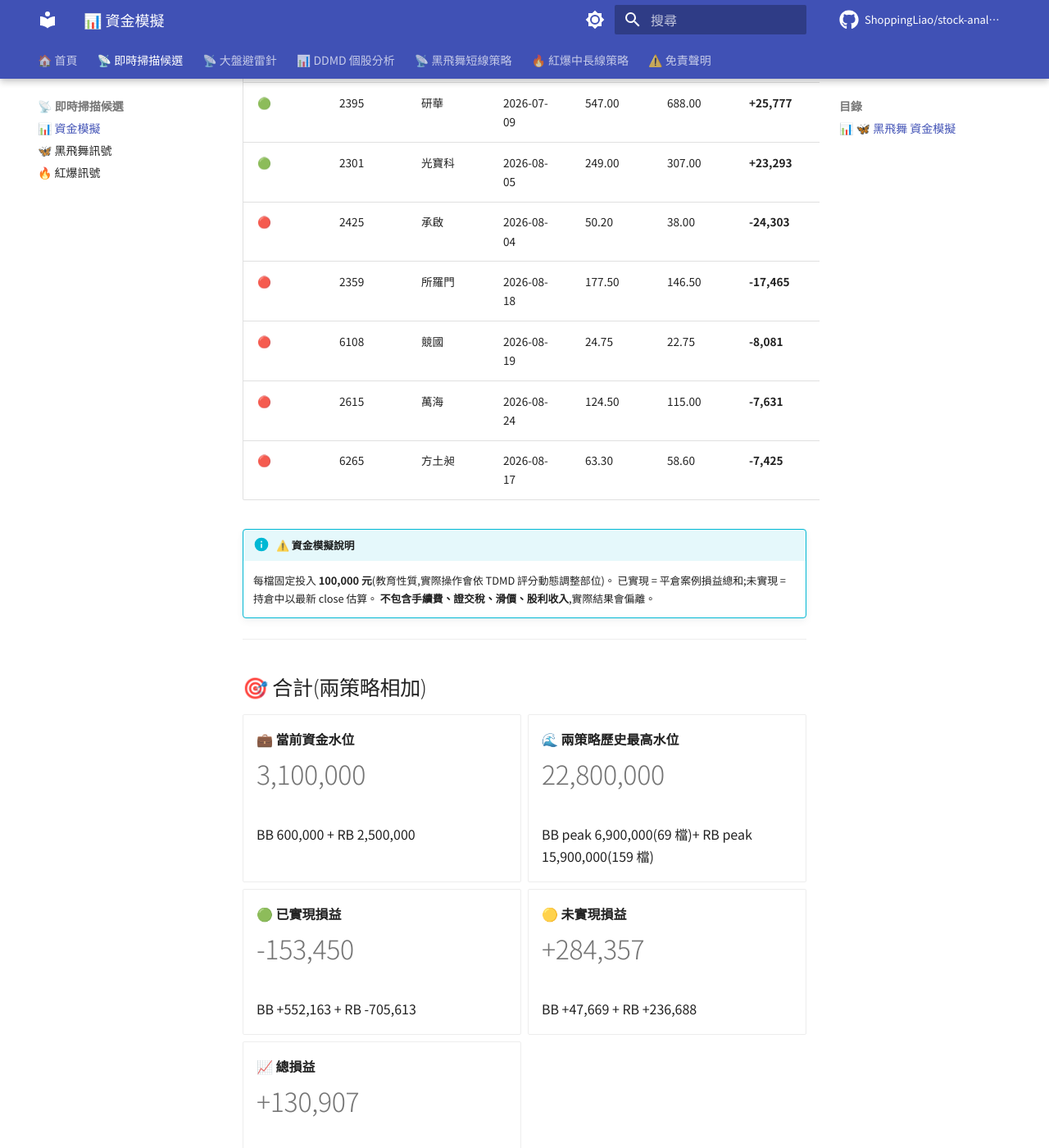
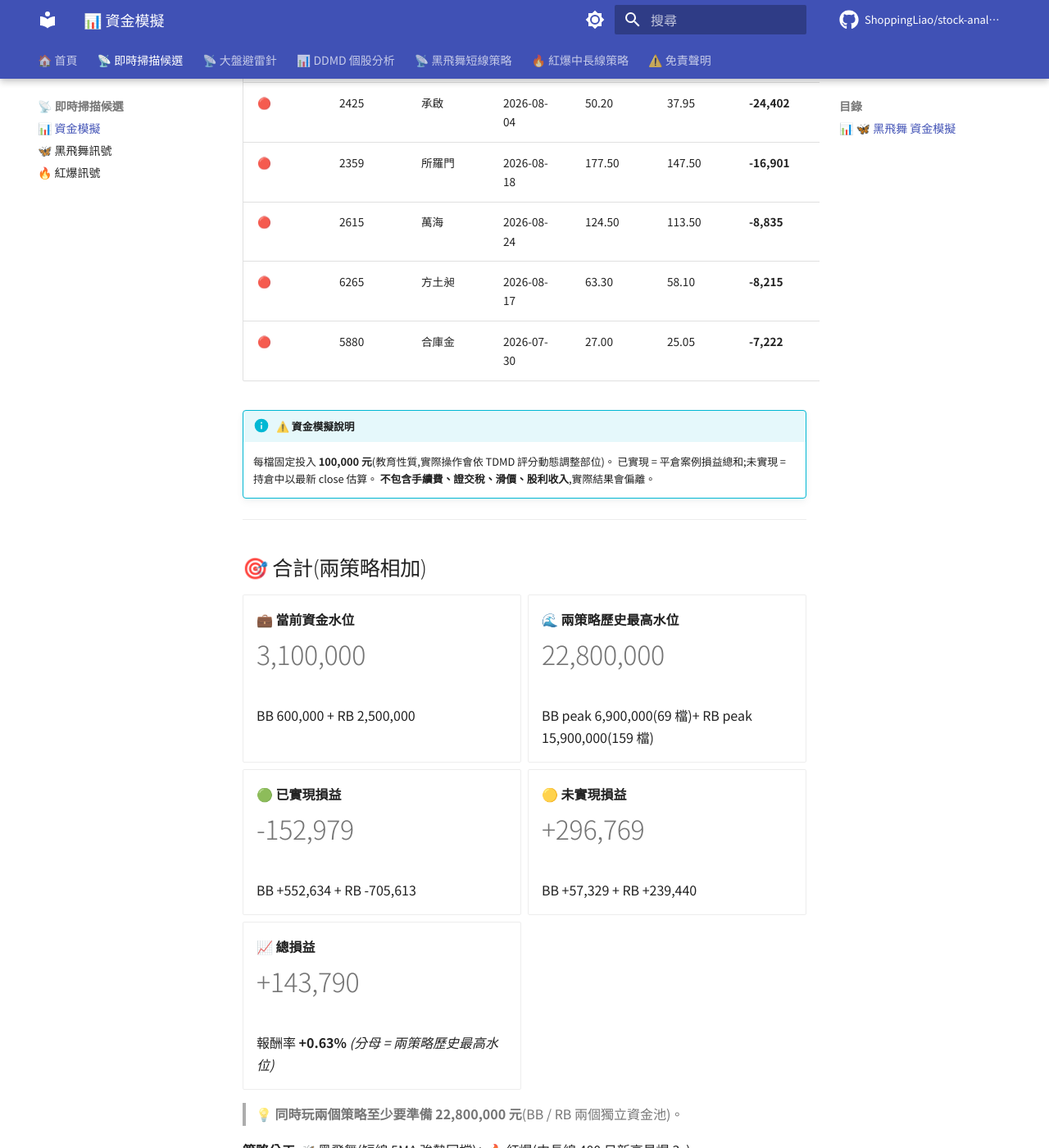
Before and after one commit to ShoppingLiao/stock-analysis-public, an MkDocs documentation site: the page built from docs/signals_capital.md, in a window 1280 px wide and 1400 px high, scrolled down 2979 px. Shown: the whole window at 82% size. Built offline with MkDocs 1.6.1 and Material for MkDocs 9.7.7, drawn with Linux system fonts in a browser that asks for light colours; comment, search, counter and statistics services are not loaded; some of the changed text lies outside the part shown.

Commit message:
docs(signals): update BB + RB + capital (2026-08-27)

```diff
--- a/docs/signals_capital.md
+++ b/docs/signals_capital.md
@@ -29,21 +29,21 @@
 
 -   **🟢 已實現損益**
 
-    # +552,163
+    # +552,634
 
     勝率 31.1% / 312 檔已平倉
 
 -   **🟡 未實現損益**
 
-    # +47,669
+    # +57,329
 
     持倉 6 檔(現價 vs 進場價)
 
 -   **📈 總損益**
 
-    # +599,832
+    # +609,963
 
-    報酬率 **+8.69%** _(分母 = 歷史最高水位 6,900,000)_
+    報酬率 **+8.84%** _(分母 = 歷史最高水位 6,900,000)_
 
 </div>
 
@@ -53,12 +53,10 @@
 
 | 排名 | 代號 | 公司名 | 進場日 | 進場價 | 現價 | 損益 | 損益% |
 |------|------|--------|--------|--------|------|------|-------|
-| 🟢 | 3234 | 光環 | 2026-08-19 | 148.50 | 180.50 | **+21,549** | **+21.55%** |
-| 🟢 | 6547 | 高端疫苗 | 2026-08-07 | 51.60 | 61.90 | **+19,961** | **+19.96%** |
-| 🟢 | 6538 | 倉和 | 2026-08-24 | 195.50 | 212.00 | **+8,440** | **+8.44%** |
-| 🟢 | 2884 | 玉山金 | 2026-08-27 | 38.55 | 38.70 | **+389** | **+0.39%** |
-| 🔴 | 2881 | 富邦金 | 2026-08-27 | 141.50 | 138.50 | **-2,120** | **-2.12%** |
-| 🔴 | 6214 | 精誠 | 2026-08-27 | 182.00 | 181.00 | **-549** | **-0.55%** |
+| 🟢 | 6547 | 高端疫苗 | 2026-08-07 | 51.60 | 63.10 | **+22,287** | **+22.29%** |
+| 🟢 | 3234 | 光環 | 2026-08-19 | 148.50 | 180.00 | **+21,212** | **+21.21%** |
+| 🟢 | 6538 | 倉和 | 2026-08-24 | 195.50 | 222.00 | **+13,555** | **+13.55%** |
+| 🟢 | 6214 | 精誠 | 2026-08-27 | 182.00 | 182.50 | **+275** | **+0.27%** |
 
 !!! info "⚠️ 資金模擬說明"
     每檔固定投入 **100,000 元**(教育性質,實際操作會依 TDMD 評分動態調整部位)。
@@ -93,15 +91,15 @@
 
 -   **🟡 未實現損益**
 
-    # +236,688
+    # +239,440
 
     持倉 25 檔(現價 vs 進場價)
 
 -   **📉 總損益**
 
-    # -468,925
+    # -466,173
 
-    報酬率 **-2.95%** _(分母 = 歷史最高水位 15,900,000)_
+    報酬率 **-2.93%** _(分母 = 歷史最高水位 15,900,000)_
 
 </div>
 
@@ -111,16 +109,16 @@
 
 | 排名 | 代號 | 公司名 | 進場日 | 進場價 | 現價 | 損益 | 損益% |
 |------|------|--------|--------|--------|------|------|-------|
-| 🟢 | 6446 | 藥華藥 | 2026-05-14 | 780.00 | 1585.00 | **+103,205** | **+103.21%** |
-| 🟢 | 8039 | 台虹 | 2026-07-14 | 185.50 | 320.50 | **+72,776** | **+72.78%** |
+| 🟢 | 6446 | 藥華藥 | 2026-05-14 | 780.00 | 1560.00 | **+100,000** | **+100.00%** |
+| 🟢 | 8039 | 台虹 | 2026-07-14 | 185.50 | 352.50 | **+90,027** | **+90.03%** |
 | 🟢 | 3498 | 陽程 | 2026-08-17 | 158.50 | 203.50 | **+28,391** | **+28.39%** |
-| 🟢 | 2395 | 研華 | 2026-07-09 | 547.00 | 688.00 | **+25,777** | **+25.78%** |
-| 🟢 | 2301 | 光寶科 | 2026-08-05 | 249.00 | 307.00 | **+23,293** | **+23.29%** |
-| 🔴 | 2425 | 承啟 | 2026-08-04 | 50.20 | 38.00 | **-24,303** | **-24.30%** |
-| 🔴 | 2359 | 所羅門 | 2026-08-18 | 177.50 | 146.50 | **-17,465** | **-17.46%** |
-| 🔴 | 6108 | 競國 | 2026-08-19 | 24.75 | 22.75 | **-8,081** | **-8.08%** |
-| 🔴 | 2615 | 萬海 | 2026-08-24 | 124.50 | 115.00 | **-7,631** | **-7.63%** |
-| 🔴 | 6265 | 方土昶 | 2026-08-17 | 63.30 | 58.60 | **-7,425** | **-7.42%** |
+| 🟢 | 2395 | 研華 | 2026-07-09 | 547.00 | 675.00 | **+23,400** | **+23.40%** |
+| 🟢 | 2301 | 光寶科 | 2026-08-05 | 249.00 | 301.00 | **+20,884** | **+20.88%** |
+| 🔴 | 2425 | 承啟 | 2026-08-04 | 50.20 | 37.95 | **-24,402** | **-24.40%** |
+| 🔴 | 2359 | 所羅門 | 2026-08-18 | 177.50 | 147.50 | **-16,901** | **-16.90%** |
+| 🔴 | 2615 | 萬海 | 2026-08-24 | 124.50 | 113.50 | **-8,835** | **-8.84%** |
+| 🔴 | 6265 | 方土昶 | 2026-08-17 | 63.30 | 58.10 | **-8,215** | **-8.21%** |
+| 🔴 | 5880 | 合庫金 | 2026-07-30 | 27.00 | 25.05 | **-7,222** | **-7.22%** |
 
 !!! info "⚠️ 資金模擬說明"
     每檔固定投入 **100,000 元**(教育性質,實際操作會依 TDMD 評分動態調整部位)。
@@ -147,21 +145,21 @@
 
 -   **🟢 已實現損益**
 
-    # -153,450
+    # -152,979
 
-    BB +552,163 + RB -705,613
+    BB +552,634 + RB -705,613
 
 -   **🟡 未實現損益**
 
-    # +284,357
+    # +296,769
 
-    BB +47,669 + RB +236,688
+    BB +57,329 + RB +239,440
 
 -   **📈 總損益**
 
-    # +130,907
+    # +143,790
 
-    報酬率 **+0.57%** _(分母 = 兩策略歷史最高水位)_
+    報酬率 **+0.63%** _(分母 = 兩策略歷史最高水位)_
 
 </div>
 
```
Also changed, not shown: docs/signals_black_butterfly.md (+7 -6 lines), docs/signals_red_burst.md (+7 -1 lines).
